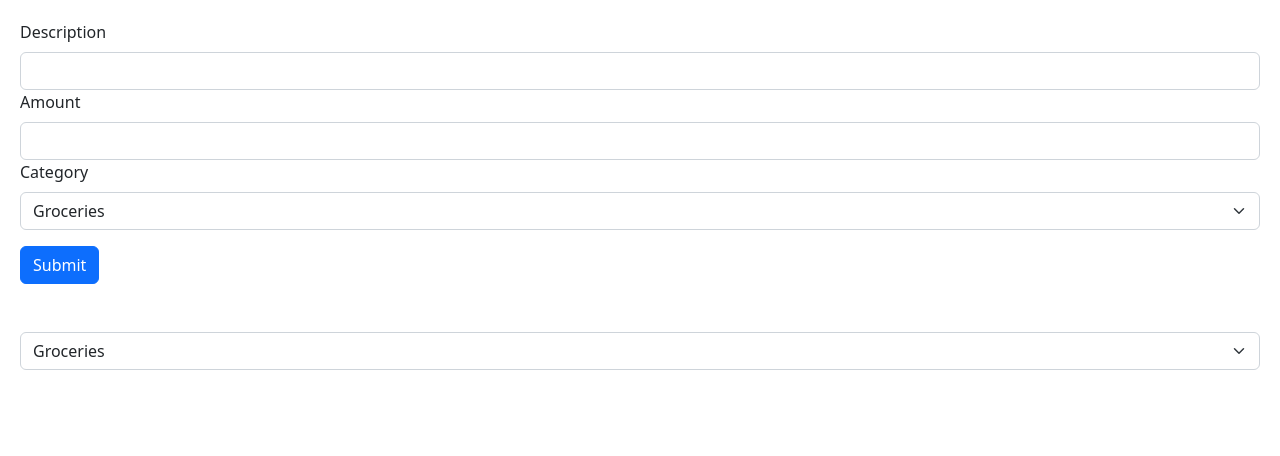
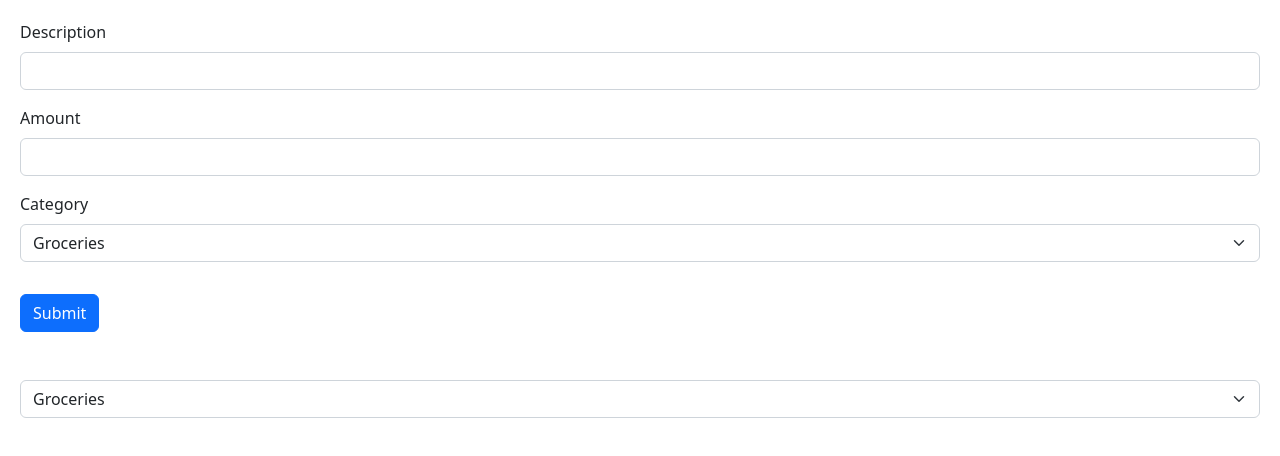
Before and after one commit to HigherIB/react-app-workable, a React (Vite) app: page / in a window 1280 px wide. Shown: the top 456 px of the page. Built offline with nearby package versions, Linux system fonts and the light colour scheme.

Commit message:
zod validation

```diff
--- a/src/components/ExpenseForm.tsx
+++ b/src/components/ExpenseForm.tsx
@@ -4,29 +4,45 @@ import { z } from "zod";
 import { zodResolver } from "@hookform/resolvers/zod";
 
 const schema = z.object({
-    descrption: z.string().min(3, {message: 'Description must be atleast 3 characters'}),
+    description: z.string().min(3, {message: 'Description must be atleast 3 characters'}),
     amount: z.number({ invalid_type_error: 'Amount is required' }).min(1),
-    category: z.string().min(3)
+    category: z.string({ invalid_type_error: 'Category is required' }).min(3)
 })
 
+type FormData = z.infer<typeof schema>
 
 const ExpenseForm = () => {
+    const { register, handleSubmit, formState: { errors } } = useForm<FormData>({ resolver: zodResolver(schema) })
     return (
         <form>
+         <div className="mb-3">
              <label htmlFor="description" className="form-label">Description</label>
               <input
+                    { ...register('description') }
                     id="description"
                     type="text"
                     className="form-control"
                 />
+                { errors.description && (
+                    <p className="text-danger">{ errors.description.message }</p>
+                ) }
+         </div>
+         <div className="mb-3">
              <label htmlFor="amount" className="form-label">Amount</label>
               <input
+                    { ...register('amount') }
                     id="amount"
                     type="number"
                     className="form-control"
                 />
+                { errors.amount && (
+                    <p className="text-danger">{ errors.amount.message }</p>
+                ) }
+         </div>
+         <div className="mb-3">
              <label htmlFor="category" className="form-label">Category</label>
                 <select
+                    { ...register('category') }
                     name="categories"
                     id="category"
                     className="form-select"
@@ -35,6 +51,10 @@ const ExpenseForm = () => {
                     <option value="utilities">Utilities</option>
                     <option value="entertainment">Entertainment</option>
                 </select>
+                { errors.category && (
+                    <p className="text-danger">{ errors.category.message }</p>
+                ) }
+         </div>
          <button type="submit" className="btn btn-primary mt-3">Submit</button>
         </form>
     )
```
Lines whose indentation alone changed are shown as unchanged.
